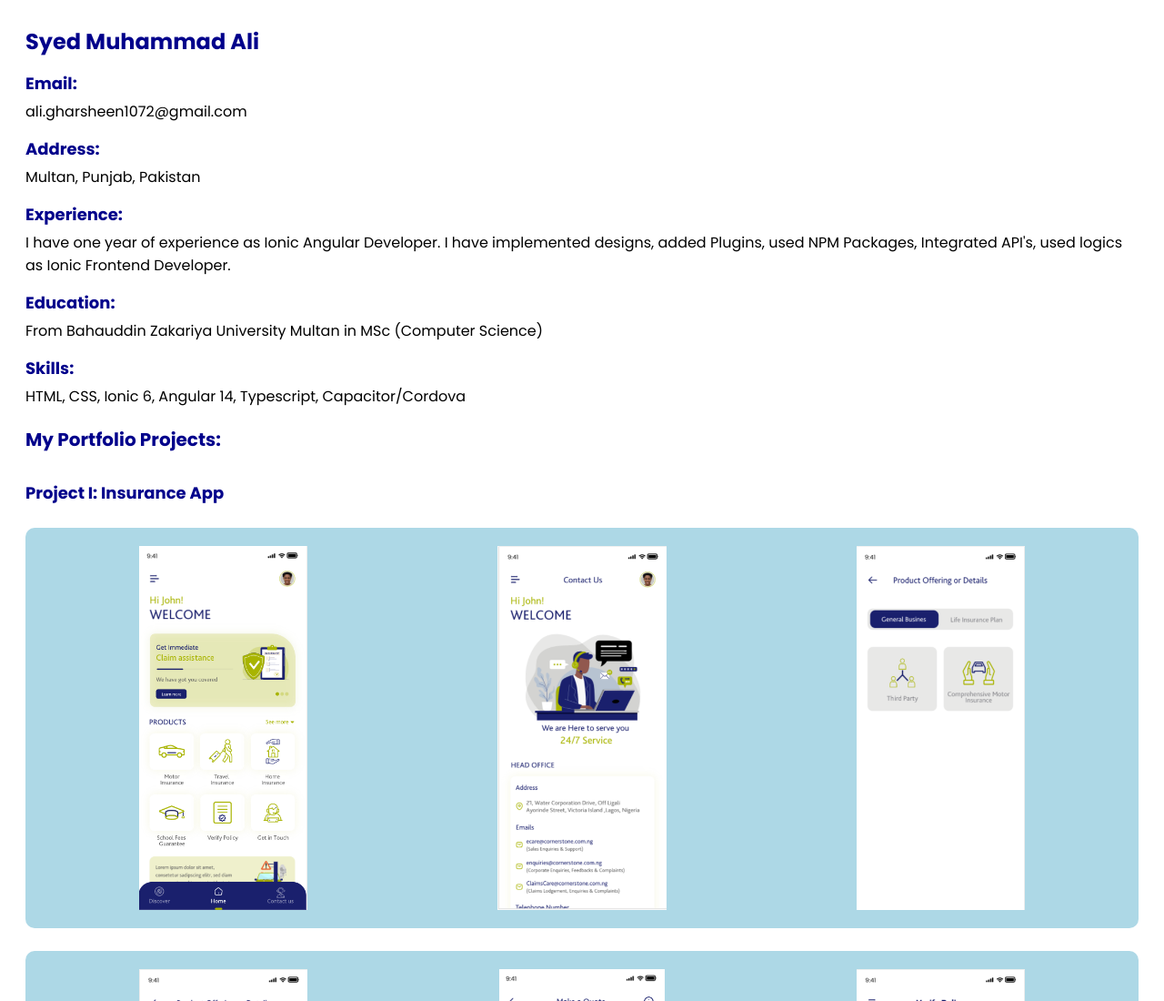
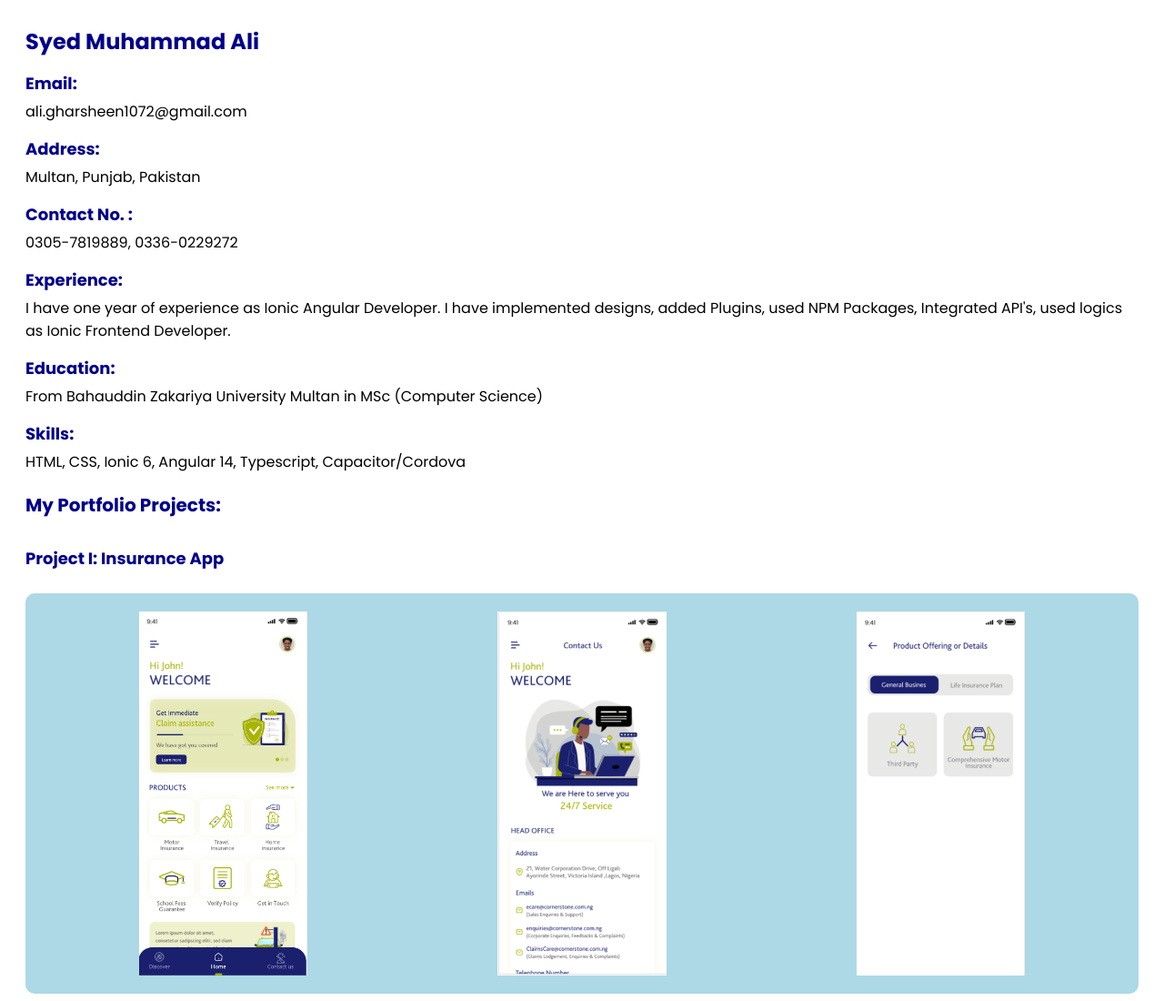
Before and after one commit to Ali-Gharsheen/portfolio_site, a plain HTML site: page index.html in a window 1280 px wide. Shown: the top 1100 px of the page at 91% size. Drawn offline with Linux system fonts and the light colour scheme.

Commit message:
'25-11-22'

```diff
--- a/index.html
+++ b/index.html
@@ -15,6 +15,8 @@
           <div class="label_content">ali.gharsheen1072@gmail.com</div>
           <div class="label">Address:</div>
           <div class="label_content">Multan, Punjab, Pakistan</div>
+          <div class="label">Contact No. :</div>
+          <div class="label_content">0305-7819889, 0336-0229272</div>
         </div>
 
         <div class="label">
```
